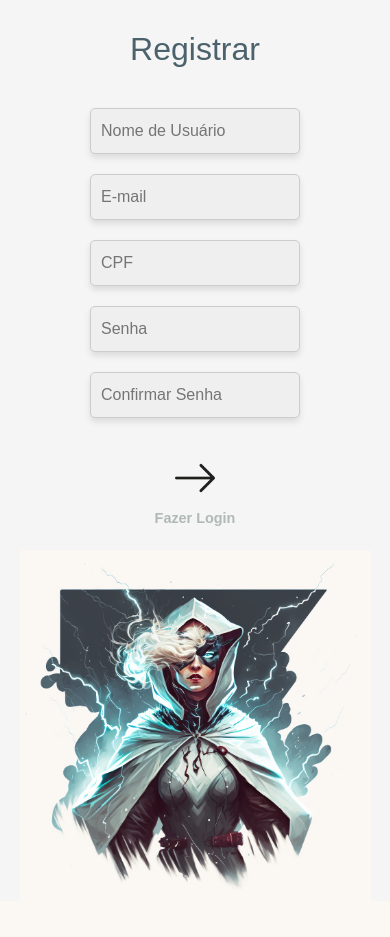
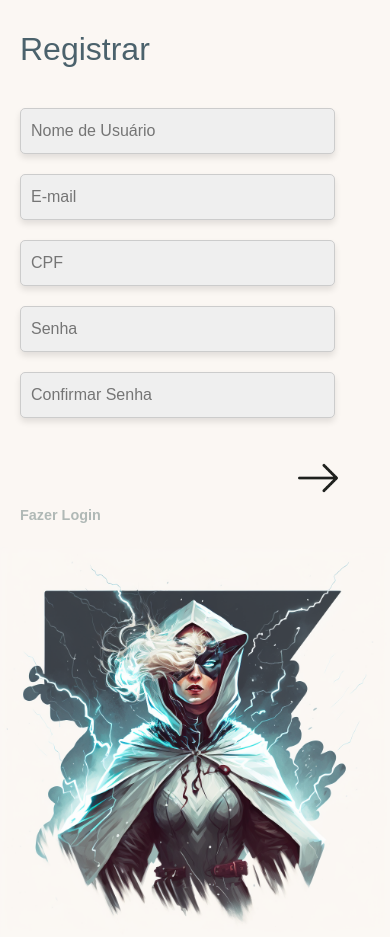
Before and after one commit to joaopchav/projeto_emakers, a React (Vite) app in the folder emakers_frontend/: page / in a window 390 px wide. Before the commit the page ends 901 px from the top, so only its background shows below. Built offline with nearby package versions, Linux system fonts and the light colour scheme.

Commit message:
Atualizações Finais e criação do README

```diff
--- a/emakers_frontend/src/global.css
+++ b/emakers_frontend/src/global.css
@@ -9,33 +9,36 @@ body, html {
 
 .bloco-principal {
   display: grid;
-  grid-template-columns: 1fr 1fr;
-  width: 100%;
+  grid-template-columns: 1fr 1.8fr;
+  width:100%;
   height: 100vh;
 }
 
 .bloco-imagem {
+
   display: flex;
   justify-content: center;
   align-items: center;
+  width: 100%;
   height: 100%;
   background-color: #f5f5f5;
+  overflow: hidden;
 }
 
 .bloco-imagem img {
-  width: 90%;
-  height: auto;
-  max-height: 100%;
+  object-fit: cover;
+  width: 100%;
+  height: 100%;
 }
 
 .bloco-informações {
   display: flex;
   flex-direction: column;
   justify-content: center;
-  align-items: center;
+  align-items: left;
   padding: 20px;
   box-sizing: border-box;
-  background-color: #F5F5F5;
+  background-color: #FBF7F3;
 }
 
 .Titulo {
@@ -45,8 +48,8 @@ body, html {
 }
 
 .bloco-informações input {
-  width: 80%;
-  max-width: 60%;
+  width: 90%;
+  max-width: 100%;
   height: auto;
   padding: 10px;
   margin-bottom: 20px;
@@ -63,6 +66,7 @@ body, html {
   justify-content: center;
   cursor: pointer;
   margin-top: 20px;
+  margin-left: 70%;
 }
 
 .seta-direita img {
@@ -71,7 +75,8 @@ body, html {
 }
 
 .link {
-  margin-top: 10px;
+  margin-top: 2%;
+  margin-right: 48%;
   font-size: 0.9rem;
   text-decoration: none;
   color: #B0B9B6;
@@ -86,12 +91,12 @@ body, html {
 
   .bloco-principal {
     grid-template-columns: 1fr;
-    grid-template-rows: 1fr 1fr;
   }
 
   .bloco-imagem, .bloco-informações {
     width: 100%;
     height: auto;
+    overflow:visible;
   }
 
   .bloco-informações {
@@ -100,7 +105,7 @@ body, html {
   }
 
   .bloco-informações input {
-    width: 100%;
+    width: 90%;
   }
 
   .Titulo {
@@ -127,54 +132,6 @@ body, html {
   border-radius: 10px;
   object-fit: cover; /* Evita distorções */
   transition: transform 0.5s ease; /* Suaviza a transição */
-}
-
-.carousel-control-prev,
-.carousel-control-next {
-  width: 40px;
-  height: 100%;
-}
-
-.carousel-control-prev {
-  left: 10px; /* Aproxima as setas para dentro do contêiner */
-}
-
-.carousel-control-next {
-  right: 10px; /* Aproxima as setas para dentro do contêiner */
-}
-
-.carousel-slide-container {
-  position: relative;
-}
-
-.carrossel-lançamentos-custom {
-  max-width: 92%;
-  overflow: hidden;
-}
-
-.carrossel-imagem-lançamento {
-  width: 100%;
-  height: 9em;
-  margin-top: 35px;
-  object-fit: cover;
-}
-
-.carousel-item .d-flex {
-  gap: 50px;
-}
-
-.lançamentos {
-  background-color: #4B626C;
-  padding: 10px 0;
-  height: 25rem;
-}
-
-.TituloLançamentos_PaginaInicial {
-  margin-top: 2%;
-  font-size: 1.8em;
-  font-weight: bold;
-  color: white;
-  text-align: center;
 }
 
 .price-tags {
@@ -205,10 +162,58 @@ body, html {
   border-radius: 5px;
 }
 
+.carousel-control-prev,
+.carousel-control-next {
+  width: 40px;
+  height: 100%;
+}
+
+.carousel-control-prev {
+  left: 10px; /* Aproxima as setas para dentro do contêiner */
+}
+
+.carousel-control-next {
+  right: 10px; /* Aproxima as setas para dentro do contêiner */
+}
+
+.carousel-slide-container {
+  position: relative;
+}
+
+.carrossel-lançamentos-custom {
+  max-width: 92%;
+  overflow: hidden;
+}
+
+.carrossel-imagem-lançamento {
+  width: 13.5em;
+  height: 9em;
+  margin-top: 35px;
+  object-fit: cover;
+}
+
+.carousel-item .d-flex {
+  gap: 50px;
+}
+
+.lançamentos {
+  background-color: #4B626C;
+  padding: 50px 0;
+  height: auto;
+}
+
+.TituloLançamentos_PaginaInicial {
+  margin-top: 2%;
+  font-size: 1.8em;
+  font-weight: bold;
+  color: white;
+  text-align: center;
+}
+
 .preço-atual-lançamento {
   background-color: white;
   color: #4B626C;
-  font-size: 10px;
+  font-size: 75%;
   font-weight: bold;
   padding: 5px 10px;
   border-radius: 5px;
@@ -218,12 +223,64 @@ body, html {
   position: absolute;
   bottom: 4%;
   left: 4%;
-  display: flex;
-  flex-direction: column;
-  gap: 5px;
+
 }
 
-/*Lançamentos ------------> RESPONSIVO */
+@media (max-width: 1175px) {
+  .carousel-item .d-flex {
+    gap: 10px;
+  }
+
+  .carrossel-imagem-lançamento {
+    width: 80%;
+    height: 55%;
+    margin-top: 15px;
+  }
+
+  .carousel-control-prev,
+  .carousel-control-next {
+    width: 25px;
+  }
+
+  .carousel-control-prev {
+    left: 2px;
+  }
+
+  .carousel-control-next {
+    right: 2px;
+  }
+
+  .price-tags-lançamento {
+    bottom: 38%;
+    left: 2%;
+    font-size: 10px;
+  }
+}
+
+@media (max-width: 576px) {
+  .carousel-item .d-flex {
+    gap: 10px;
+  }
+
+  .carrossel-imagem-lançamento {
+    width: 100%;
+    height: 90%;
+    margin: 0 auto;
+  }
+
+  .price-tags-lançamento {
+    bottom: 14%;
+    left: 2%;
+    font-size: 6.5px;
+  }
+
+  .TituloLançamentos_PaginaInicial {
+    font-size: 1.5em;
+  }
+}
+
+
+/*Página Lançamentos ------------> RESPONSIVO */
 
 .Lançamentos_Container {
   display: flex;
@@ -267,7 +324,6 @@ body, html {
   flex: 1 1 calc(50% - 2%); /* Responsivo: 50% da largura menos o gap */
   margin: 10px 0;
 }
-
 
 @media (max-width: 768px) {
   .Imagem_Container {
```
Also changed, not shown: 2 other files (tests, documents, lock files or other folders).
